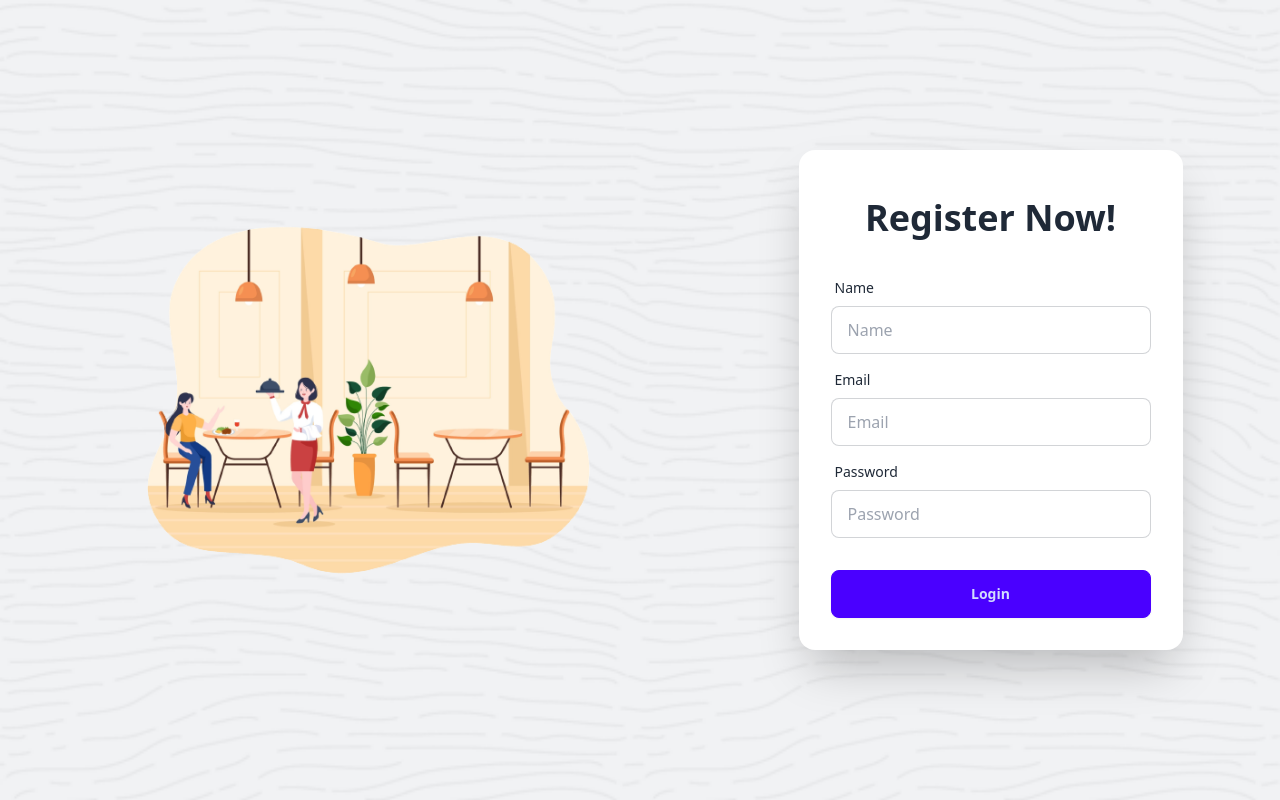
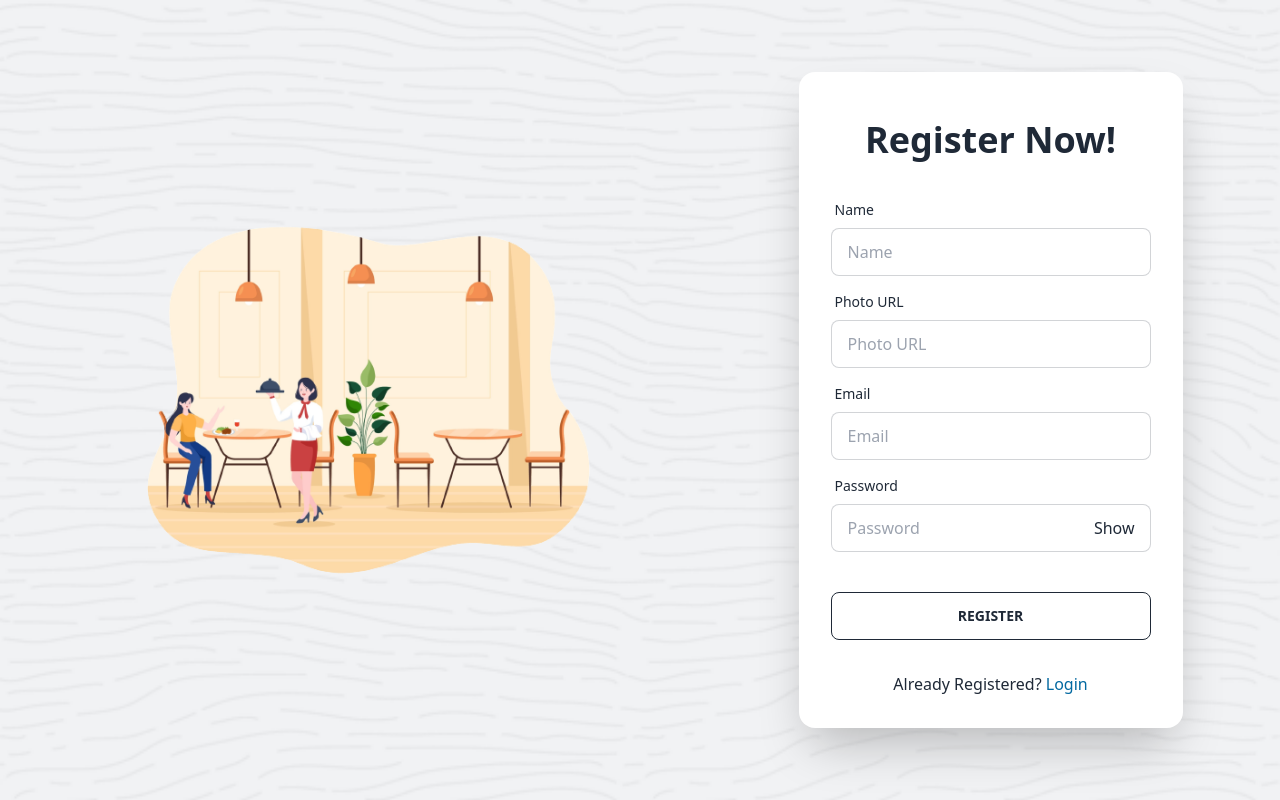
Before and after one commit to Allsamir/bistro-boss-client, a React (Vite) app: page /register in a window 1280 px wide. Built offline with nearby package versions, Linux system fonts and the light colour scheme; no server answers.

Commit message:
Login register logout done

```diff
--- a/src/components/Navbar.tsx
+++ b/src/components/Navbar.tsx
@@ -1,6 +1,9 @@
 import { Link, NavLink } from "react-router-dom";
+import useAuth from "../hooks/useAuth";
+import Swal from "sweetalert2";
 
 const Navbar = () => {
+  const { user, logOutUser } = useAuth();
   const navbar = (
     <>
       <li>
@@ -52,11 +55,37 @@ const Navbar = () => {
         <a className="btn btn-ghost text-xl uppercase font-bold">Bistro Boss</a>
       </div>
       <div className="navbar-end">
-        <Link to={`/login`}>
-          <button className="btn btn-outline text-white uppercase">
-            Login
-          </button>
-        </Link>
+        {user ? (
+          <>
+            <img
+              src={user?.photoURL || ""}
+              alt={user?.displayName || ""}
+              className="w-12 rounded-full"
+              title={user?.displayName || ""}
+            />
+            <button
+              className="btn btn-outline uppercase text-white ml-4"
+              onClick={() => {
+                logOutUser().then(() => {
+                  Swal.fire({
+                    title: "Successful Logout",
+                    text: " Successfully Done",
+                    icon: "success",
+                    confirmButtonText: "Close",
+                  });
+                });
+              }}
+            >
+              Logout
+            </button>
+          </>
+        ) : (
+          <Link to={`/login`}>
+            <button className="btn btn-outline text-white uppercase">
+              Login
+            </button>
+          </Link>
+        )}
       </div>
     </div>
   );
--- a/src/pages/Login.tsx
+++ b/src/pages/Login.tsx
@@ -7,9 +7,10 @@ import {
 } from "react-simple-captcha";
 import useAuth from "../hooks/useAuth";
 import Swal from "sweetalert2";
-import { Link } from "react-router-dom";
+import { Link, useLocation, useNavigate } from "react-router-dom";
 import bgImage from "../assets/others/authentication.png";
 import img from "../assets/others/authentication2.png";
+import { Helmet } from "react-helmet-async";
 type Inputs = {
   email: string;
   password: string;
@@ -18,6 +19,8 @@ type Inputs = {
 
 const Login: React.FC = () => {
   const { register, handleSubmit } = useForm<Inputs>();
+  const navigate = useNavigate();
+  const location = useLocation();
   const [isPasswordVisible, setPasswordVisible] = useState(false);
   const { loginUser, setLoading } = useAuth();
   const onSubmit: SubmitHandler<Inputs> = (data) => {
@@ -29,8 +32,8 @@ const Login: React.FC = () => {
             title: "Successful",
             text: "Login Successfully Done",
             icon: "success",
-            confirmButtonText: "close",
-          });
+            confirmButtonText: "Close",
+          }).then(() => navigate(location.state || "/"));
         })
         .catch((error) => {
           const errorCode = error.code;
@@ -39,7 +42,7 @@ const Login: React.FC = () => {
             title: "Error!",
             text: `${errorCode} ${errorMessage}`,
             icon: "error",
-            confirmButtonText: "close",
+            confirmButtonText: "Close",
           }).then(() => setLoading(false));
         });
     } else {
@@ -47,7 +50,7 @@ const Login: React.FC = () => {
         title: "Error!",
         text: `Captcha validation failed try again`,
         icon: "error",
-        confirmButtonText: "close",
+        confirmButtonText: "Close",
       });
     }
   };
@@ -55,6 +58,10 @@ const Login: React.FC = () => {
     loadCaptchaEnginge(6);
   }, []);
   return (
+    <>
+      <Helmet>
+        <title>Bistro Boss | Login</title>
+      </Helmet>
       <div
         className="hero min-h-screen bg-base-200"
         style={{ backgroundImage: `url("${bgImage}")` }}
@@ -112,7 +119,7 @@ const Login: React.FC = () => {
                 />
               </div>
               <div className="form-control mt-6">
-              <button className="btn btn-primary" type="submit">
+                <button className="btn btn-outline uppercase" type="submit">
                   Login
                 </button>
               </div>
@@ -126,6 +133,7 @@ const Login: React.FC = () => {
           </div>
         </div>
       </div>
+    </>
   );
 };
 
--- a/src/pages/Register.tsx
+++ b/src/pages/Register.tsx
@@ -1,8 +1,67 @@
-import React from "react";
+import React, { useState } from "react";
+import { useForm, SubmitHandler } from "react-hook-form";
 import bgImage from "../assets/others/authentication.png";
 import img from "../assets/others/authentication2.png";
+import { Helmet } from "react-helmet-async";
+import { Link, useNavigate } from "react-router-dom";
+import useAuth from "../hooks/useAuth";
+import { updateProfile } from "firebase/auth";
+import { auth } from "../config/firebase.config";
+import Swal from "sweetalert2";
+// import { auth } from "../config/firebase.config";
+type Inputs = {
+  name: string;
+  email: string;
+  password: string;
+  photoURL: string;
+};
 const Register: React.FC = () => {
+  const {
+    register,
+    handleSubmit,
+    formState: { errors },
+  } = useForm<Inputs>();
+  const [isPasswordVisible, setPasswordVisible] = useState(false);
+  const { createUser, setLoading } = useAuth();
+  const navigate = useNavigate();
+  const onSubmit: SubmitHandler<Inputs> = (data, event) => {
+    const { name, photoURL, email, password } = data;
+    createUser(email, password)
+      .then(() => {
+        if (auth.currentUser) {
+          updateProfile(auth.currentUser, {
+            displayName: name,
+            photoURL: photoURL,
+          })
+            .then(() => {
+              Swal.fire({
+                title: "Successful Registation",
+                text: " Successfully Done",
+                icon: "success",
+                confirmButtonText: "Close",
+              }).then(() => navigate("/"), event?.target.reset());
+            })
+            .catch((error) => {
+              console.error(error);
+            });
+        }
+      })
+      .catch((error) => {
+        const errorCode = error.code;
+        const errorMessage = error.message;
+        Swal.fire({
+          title: "Error!",
+          text: `${errorCode} ${errorMessage}`,
+          icon: "error",
+          confirmButtonText: "Close",
+        }).then(() => setLoading(false));
+      });
+  };
   return (
+    <>
+      <Helmet>
+        <title>Bistro Boss | Register</title>
+      </Helmet>
       <div
         className={`hero min-h-screen`}
         style={{ backgroundImage: `url("${bgImage}")` }}
@@ -15,7 +74,7 @@ const Register: React.FC = () => {
             <h1 className="font-semibold text-2xl md:text-4xl mt-12 text-center">
               Register Now!
             </h1>
-          <form className="card-body">
+            <form className="card-body" onSubmit={handleSubmit(onSubmit)}>
               <div className="form-control">
                 <label className="label">
                   <span className="label-text">Name</span>
@@ -25,6 +84,19 @@ const Register: React.FC = () => {
                   placeholder="Name"
                   className="input input-bordered"
                   required
+                  {...register("name")}
+                />
+              </div>
+              <div className="form-control">
+                <label className="label">
+                  <span className="label-text">Photo URL</span>
+                </label>
+                <input
+                  type="text"
+                  placeholder="Photo URL"
+                  className="input input-bordered"
+                  required
+                  {...register("photoURL")}
                 />
               </div>
               <div className="form-control">
@@ -36,26 +108,54 @@ const Register: React.FC = () => {
                   placeholder="Email"
                   className="input input-bordered"
                   required
+                  {...register("email")}
                 />
               </div>
-            <div className="form-control">
+              <div className="form-control relative">
                 <label className="label">
                   <span className="label-text">Password</span>
                 </label>
                 <input
-                type="password"
+                  type={isPasswordVisible ? "text" : "password"}
                   placeholder="Password"
-                className="input input-bordered"
+                  className="input input-bordered mb-2"
                   required
+                  {...register("password", {
+                    maxLength: 20,
+                    minLength: 6,
+                    pattern:
+                      /^(?=.*?[A-Z])(?=.*?[a-z])(?=.*?[0-9])(?=.*?[#?!@$%^&*-]).{8,}$/,
+                  })}
                 />
+                <button
+                  onClick={() => setPasswordVisible(!isPasswordVisible)}
+                  className="absolute right-4 bottom-5"
+                >
+                  {isPasswordVisible ? "Hide" : "Show"}
+                </button>
               </div>
+              {errors.password?.type === "pattern" && (
+                <span className="text-red-600">
+                  Password has to minimum 8 character, one uppercase, lower
+                  case, one number and one special character
+                </span>
+              )}
               <div className="form-control mt-6">
-              <button className="btn btn-primary">Login</button>
+                <button className="btn btn-outline uppercase" type="submit">
+                  Register
+                </button>
               </div>
             </form>
+            <p className="text-center pb-8">
+              Already Registered?{" "}
+              <Link to={`/login`} className="text-sky-700">
+                Login
+              </Link>
+            </p>
           </div>
         </div>
       </div>
+    </>
   );
 };
 
--- /dev/null
+++ b/src/private/PrivateRoute.tsx
@@ -0,0 +1,24 @@
+import React from "react";
+import useAuth from "../hooks/useAuth";
+import { Navigate, useLocation } from "react-router-dom";
+
+interface ChildProps {
+  children: React.ReactNode;
+}
+const PrivateRoute: React.FC<ChildProps> = ({ children }) => {
+  const { user, loading } = useAuth();
+  const location = useLocation();
+  if (loading) {
+    return (
+      <div className="flex justify-center items-center min-h-screen">
+        <span className="loading loading-spinner loading-lg"></span>
+      </div>
+    );
+  }
+  if (user) {
+    return children;
+  }
+  return <Navigate to={`/login`} state={location.pathname} replace></Navigate>;
+};
+
+export default PrivateRoute;
--- a/src/provider/AuthProvider.tsx
+++ b/src/provider/AuthProvider.tsx
@@ -24,7 +24,7 @@ interface ChildProps {
 export const AuthContext = createContext<AuthContextType | null>(null);
 
 const AuthProvider: React.FC<ChildProps> = ({ children }) => {
-  const [user, setUser] = useState<null | User>(null);
+  const [user, setUser] = useState<User | null>(null);
   const [loading, setLoading] = useState(true);
   const createUser = (email: string, password: string) => {
     setLoading(true);
@@ -39,13 +39,8 @@ const AuthProvider: React.FC<ChildProps> = ({ children }) => {
   };
   useEffect(() => {
     const unsubscribe = onAuthStateChanged(auth, (user) => {
-      if (user) {
-        setUser(user);
-        setLoading(false);
-      } else {
-        // User is signed out
-        // ...
-      }
+      setUser(user);
+      setLoading(false);
     });
     return () => {
       return unsubscribe();
--- a/src/router.tsx
+++ b/src/router.tsx
@@ -5,6 +5,7 @@ import Menu from "./pages/Menu";
 import Order from "./pages/Order";
 import Login from "./pages/Login";
 import Register from "./pages/Register";
+import PrivateRoute from "./private/PrivateRoute";
 const router = createBrowserRouter([
   {
     path: "/",
@@ -20,7 +21,12 @@ const router = createBrowserRouter([
       },
       {
         path: "/order/:category",
-        element: <Order />,
+
+        element: (
+          <PrivateRoute>
+            <Order></Order>
+          </PrivateRoute>
+        ),
       },
     ],
   },
```
Lines whose indentation alone changed are shown as unchanged.
